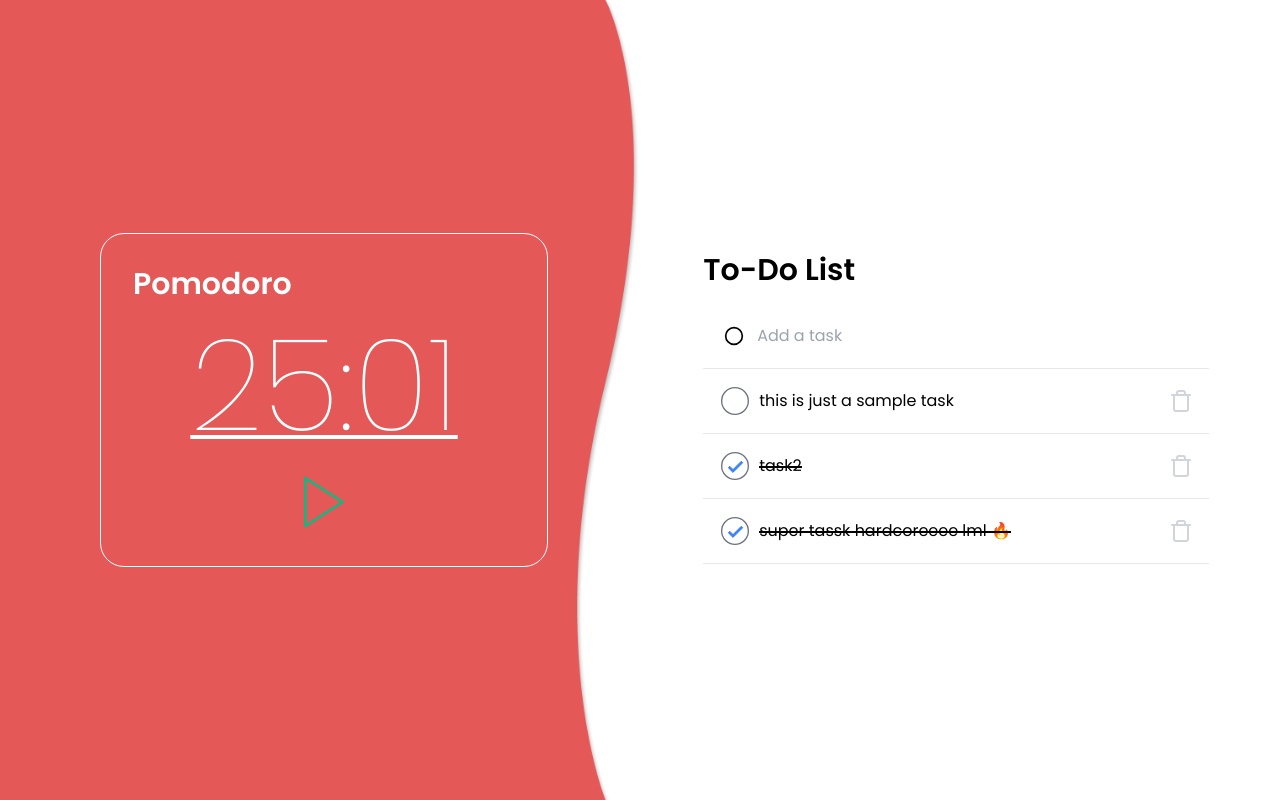
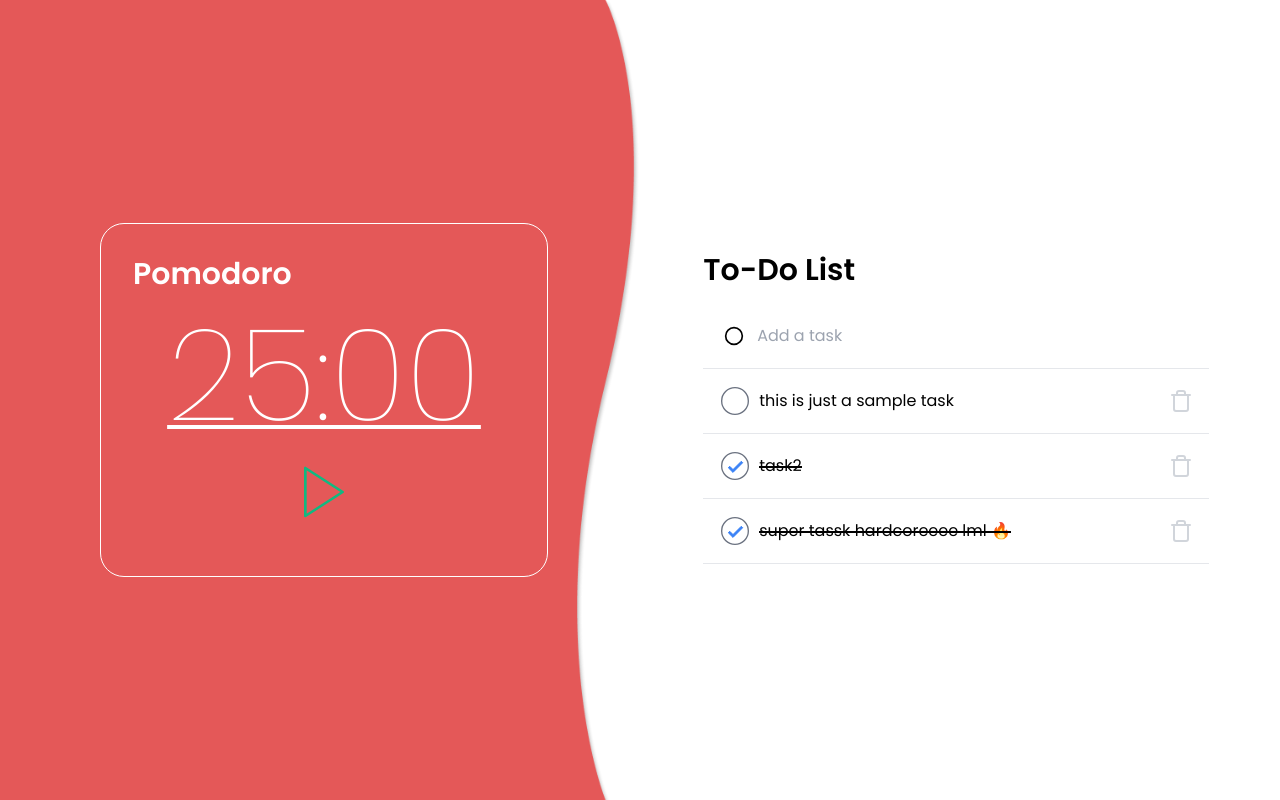
Before and after one commit to sa-pardo/todororo-ts, a React (Vite) app: page / in a window 1280 px wide. Built offline with nearby package versions, Linux system fonts and the light colour scheme.

Commit message:
set default time to 25 mins

```diff
--- a/src/components/Pomodoro.tsx
+++ b/src/components/Pomodoro.tsx
@@ -20,7 +20,7 @@
 };
 
 function Pomodoro({ selectedTask }: Props): ReactElement {
-  const [time, setTime] = useState(1501);
+  const [time, setTime] = useState(1500);
   const [isPlaying, setIsPlaying] = useState(false);
 
   const toggleTimer = () => {
@@ -73,7 +73,7 @@
           event.stopPropagation();
         }}
       >
-        {selectedTask && <Task task={selectedTask} />}
+        {selectedTask ? <Task task={selectedTask} /> : <div className="mt-5" />}
       </div>
     </div>
   );
```
